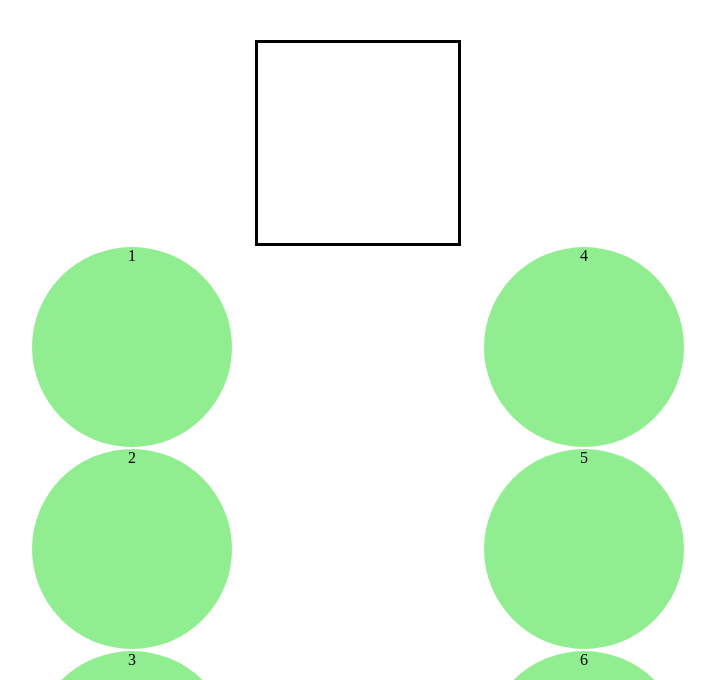
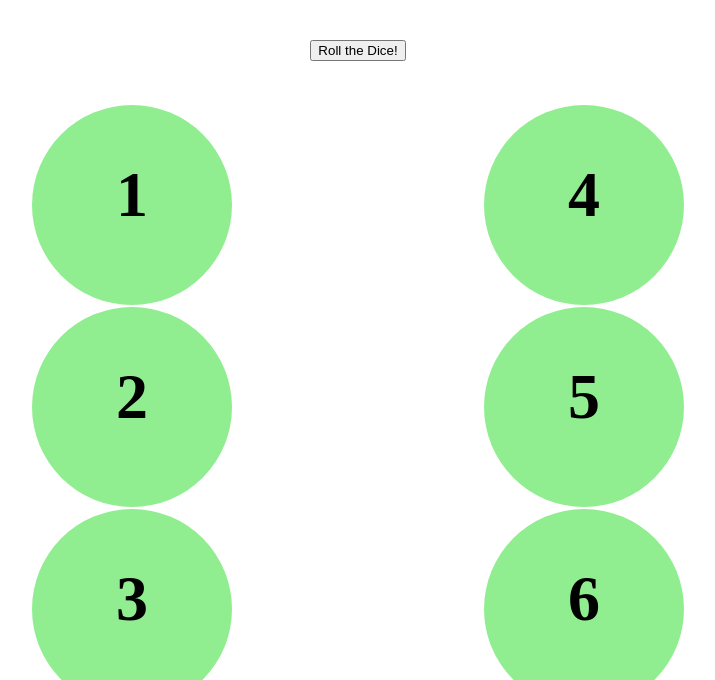
Before and after one commit to c23rm/c23rm.github.io, a plain HTML site: page jokes.html in a window 1280 px wide. Shown: the part 120-800 px from the top of the page, without its empty margins (282-997 px from the left). Drawn offline with Linux system fonts and the light colour scheme.

Commit message:
jokes change

```diff
--- a/jokes.html
+++ b/jokes.html
@@ -63,8 +63,11 @@
 			transition:1s;
 		}
 
-		#one{
 
+		h2{
+			font-size: 64px;
+			font-family:avenir;
+			font-color:blue;
 		}
 
 
@@ -93,19 +96,22 @@
 
 <center>
 
-	<div id="dice"></div>
+
+	<button onclick="document.getElementById('number').innerHTML = getRndInteger(0,6)">Roll the Dice!</button>
+
+	<h1 id="number"></h1>
 
 	<div id="mastercontainer">
 		<div id="container1" class="container">
-			<div id="one" class="circle">1</div>
-			<div id="two" class="circle">2</div>
-			<div id="three" class="circle">3</div>
+			<div id="one" class="circle"> <h2> 1 </h2></div>
+			<div id="two" class="circle"><h2> 2 </h2></div>
+			<div id="three" class="circle"><h2> 3 </h2></div>
 		</div>
 
 		<div id="container2" class="container">
-			<div id="four" class="circle">4</div>
-			<div id="five" class="circle">5</div>
-			<div id="six" class="circle">6</div>
+			<div id="four" class="circle"><h2> 4 </h2></div>
+			<div id="five" class="circle"><h2> 5 </h2></div>
+			<div id="six" class="circle"><h2> 6 </h2></div>
 		</div>
 	</div>
 
@@ -119,6 +125,7 @@ let three = document.getElementById("three");
 let four = document.getElementById("four");
 let five = document.getElementById("five");
 let six = document.getElementById("six");
+let dice = document.getElementById("dice");
 
 	one.addEventListener(
 		"click", function(){
@@ -162,6 +169,10 @@ let six = document.getElementById("six");
 		}
 		)
 
+	function getRndInteger(min, max){
+		return Math.floor(Math.random() * (max - min)) + min + 1;
+	}
+
 
 </script>
 
```
